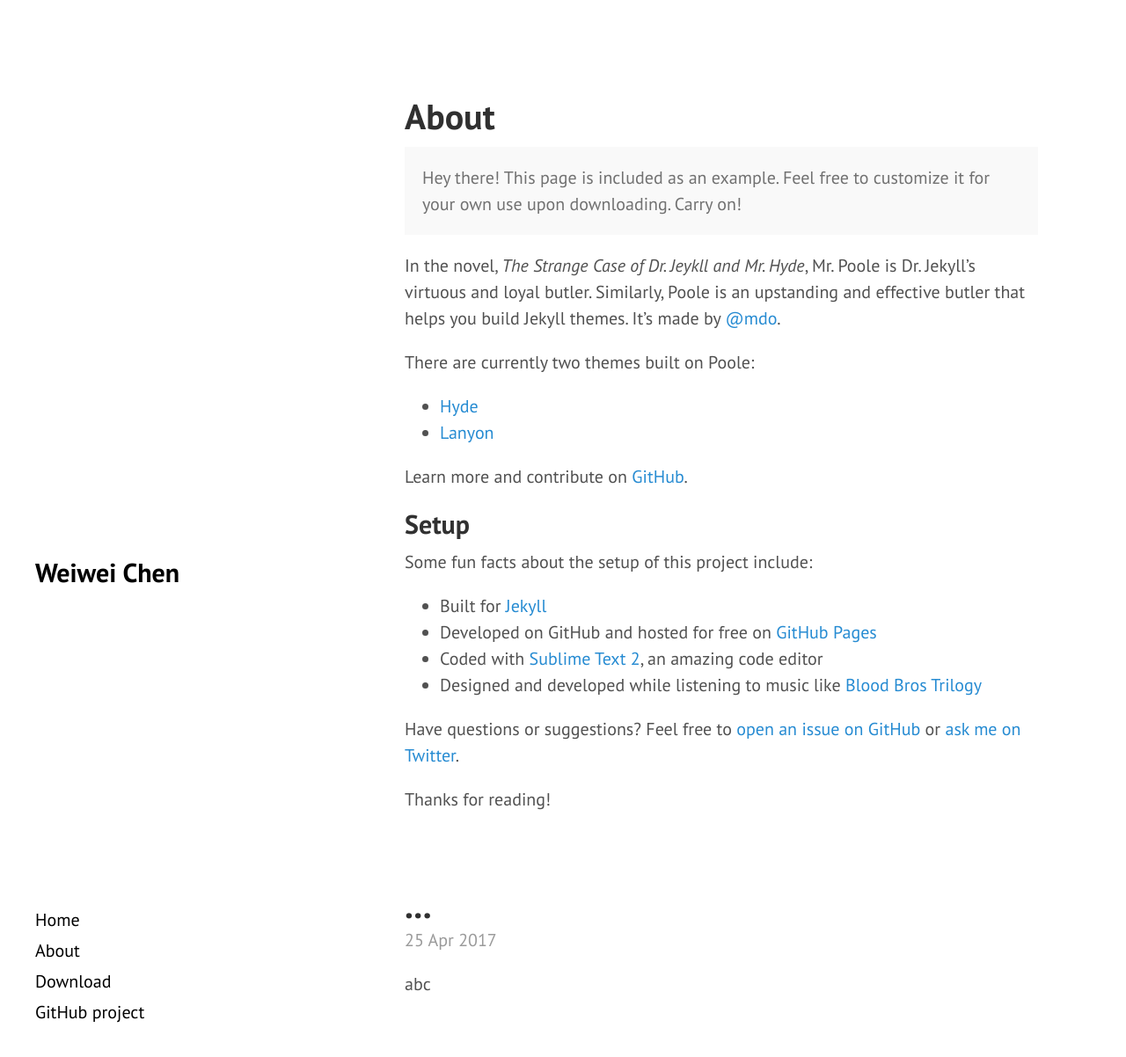
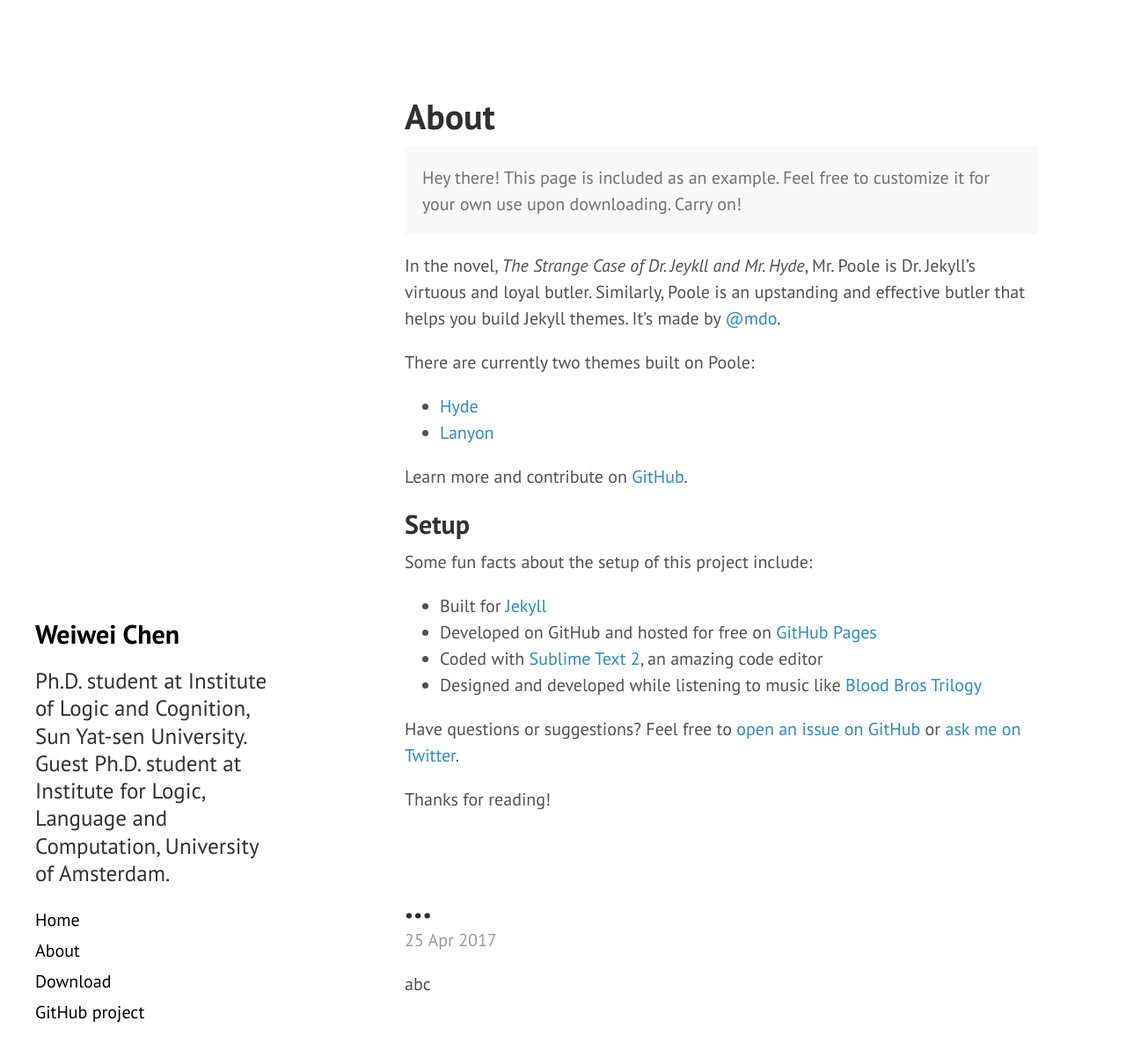
Before and after one commit to ChenSysu/homepage, a Jekyll site: the page built from index.html, in a window 1280 px wide and 1294 px high. Shown: the top 1202 px of the window at 88% size. Built offline with Jekyll 4.4.1, drawn with Linux system fonts in a browser that asks for light colours; Markdown is read by kramdown in place of the engine named in the settings; the list of posts is cut into pages by our own code.

Commit message:
Revert "…"
This reverts commit 9d1e35b9d43126e86cab19da6ab4e165d400ace2.

```diff
--- a/_includes/sidebar.html
+++ b/_includes/sidebar.html
@@ -6,7 +6,7 @@
           {{ site.title }}
         </a>
       </h2>
-      <p class="lead">{{ site.description }}</p><
+      <h4><p class="lead">{{ site.description }}</p></h4>
     </div>
 
     <nav class="sidebar-nav">
```
